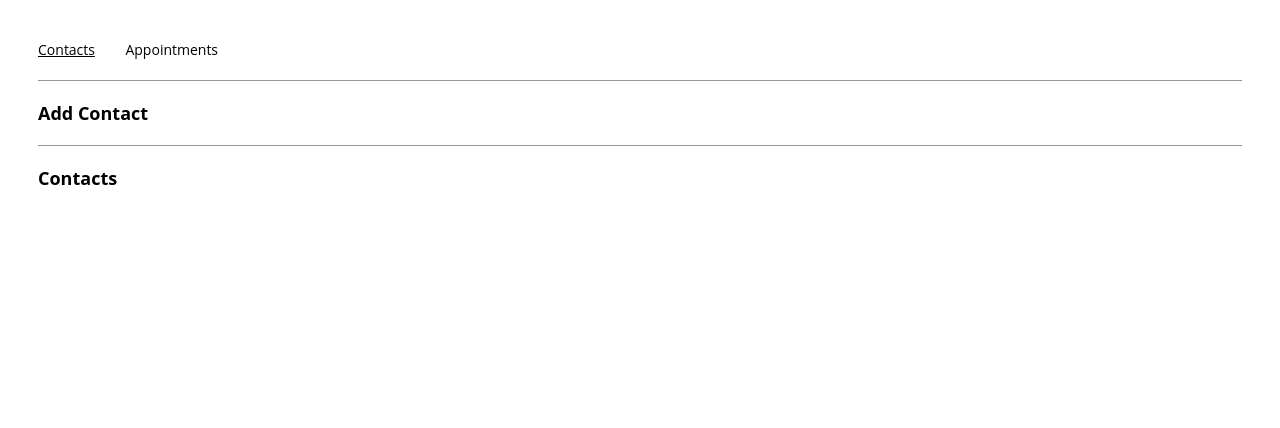
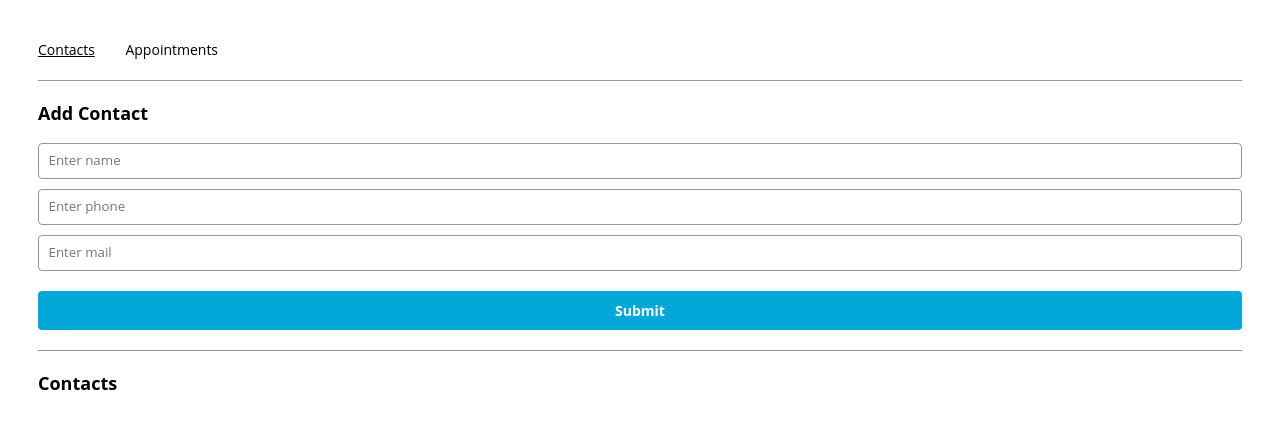
Before and after one commit to Eingest/react_appointment_planer, a React (Create React App) app: page /contacts in a window 1280 px wide. Shown: the top 428 px of the page. Built offline with nearby package versions, Linux system fonts and the light colour scheme.

Commit message:
added stuff to ContactForm

```diff
--- a/src/components/contactForm/ContactForm.js
+++ b/src/components/contactForm/ContactForm.js
@@ -1,15 +1,40 @@
 import React from "react";
 
-export const ContactForm = ({
-  name,
-  setName,
-  phone,
-  setPhone,
-  email,
-  setEmail,
-  handleSubmit
-}) => {
+export const ContactForm = (props) => {
+  const handleNameChange = (e) => {
+    props.setName(e.target.value);
+  };
+
+  const handlePhoneChange = (e) => {
+    props.setPhone(e.target.value);
+  };
+
+  const handleMailChange = (e) => {
+    props.setMail(e.target.value);
+  };
+
   return (
-    ContactForm
+    <form onSubmit={props.handleSubmit}>
+      <input
+        type="text"
+        placeholder="Enter name"
+        value={props.name}
+        onChange={handleNameChange}
+      />
+      <input
+        type="tel"
+        placeholder="Enter phone"
+        value={props.phone}
+        onChange={handlePhoneChange}
+        pattern="[1-9][0-9]{2}-[1-9][0-9]{2}-[0-9]{4}"
+      />
+      <input
+        type="email"
+        placeholder="Enter mail"
+        value={props.mail}
+        onChange={handleMailChange}
+      />
+      <input type="submit" value="Submit" />
+    </form>
   );
 };
--- a/src/components/tileList/TileList.js
+++ b/src/components/tileList/TileList.js
@@ -1,9 +1,5 @@
 import React from "react";
 
-export const TileList = () => {
-  return (
-    <div>
-
-    </div>
-  );
+export const TileList = (props) => {
+  return <div></div>;
 };
```
